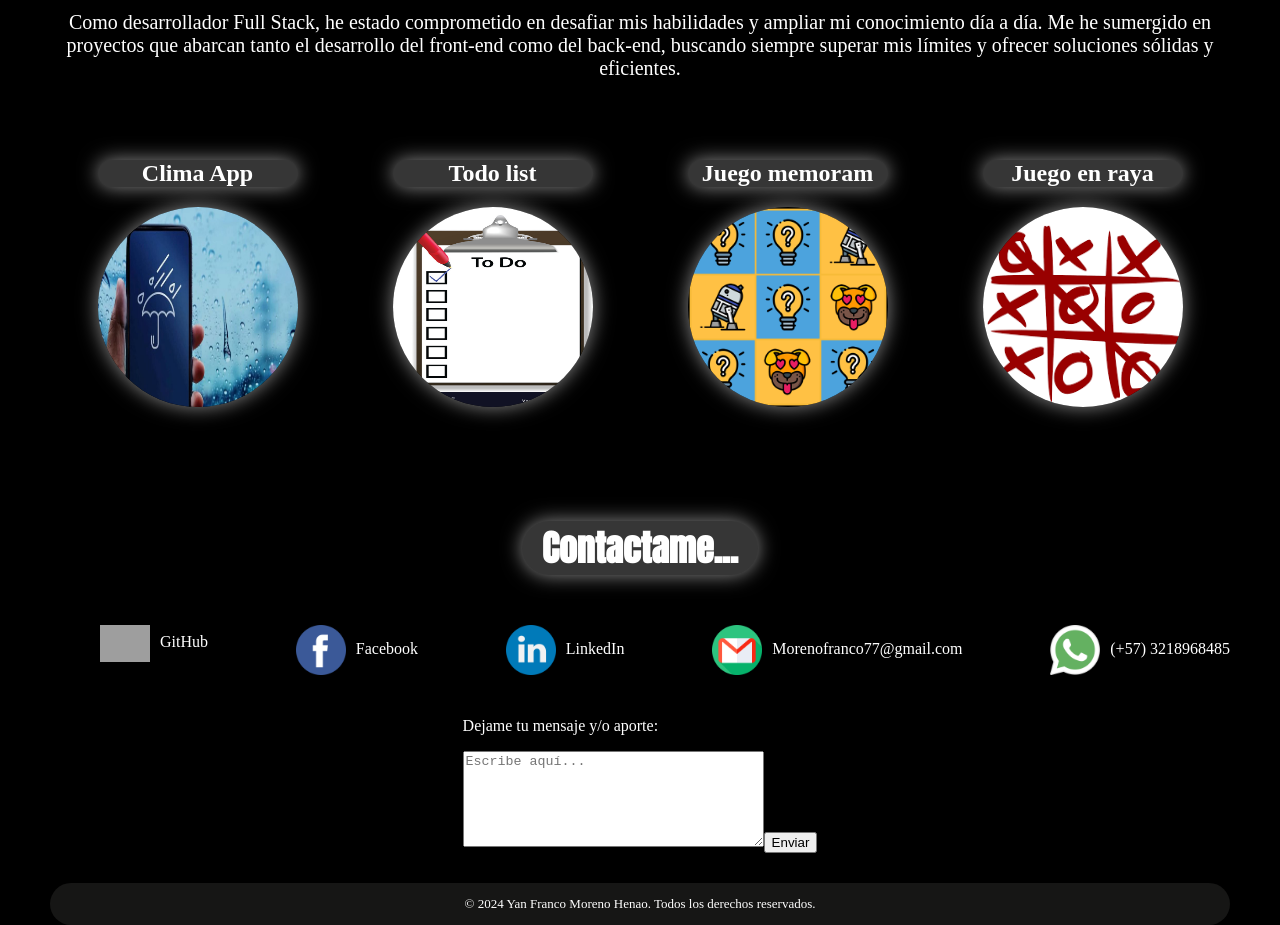
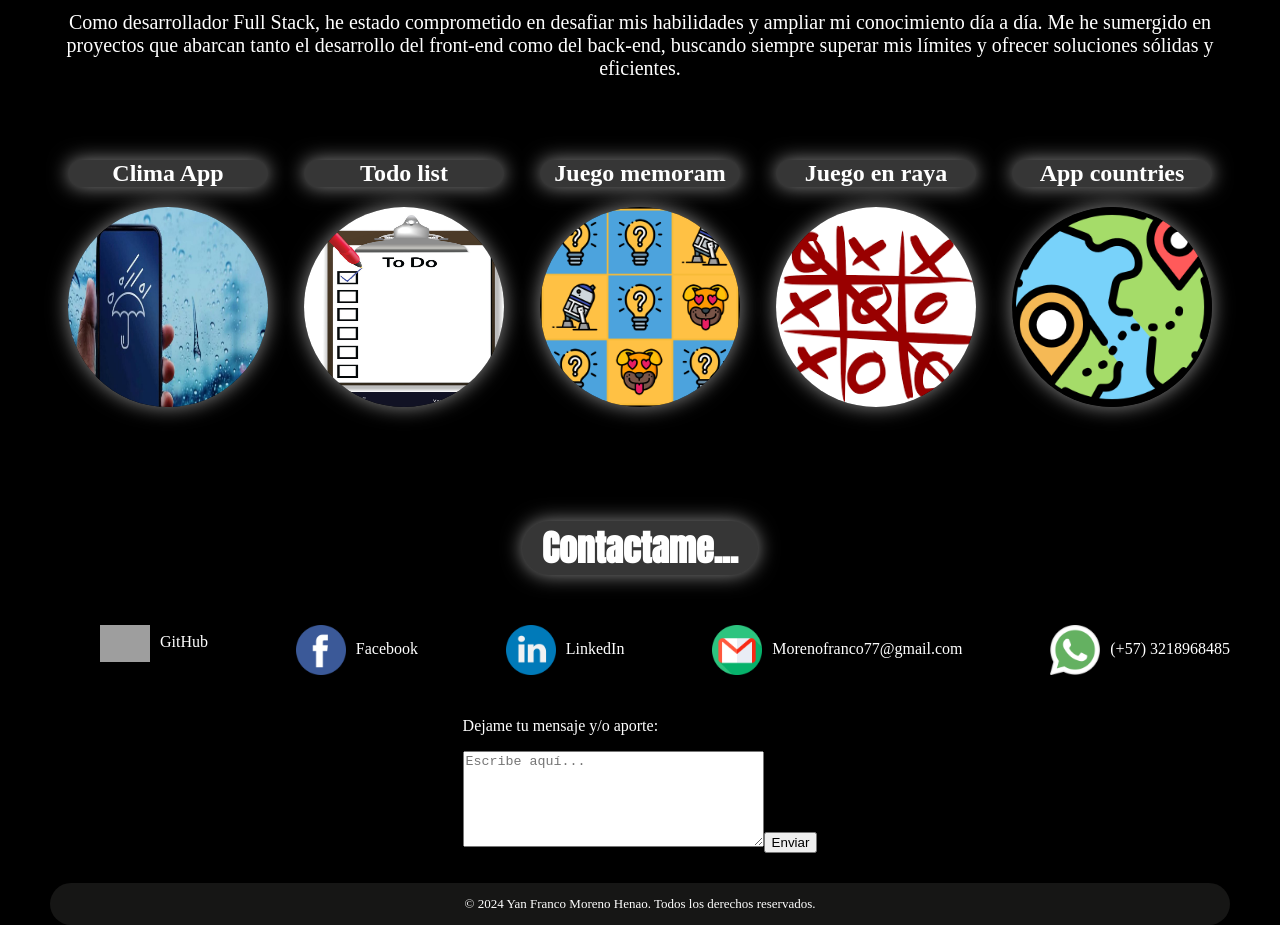
Before and after one commit to YanMFranco/PortafolioF, a React (Vite) app: page / in a window 1280 px wide. Shown: the part 1740-2665 px from the top of the page. Built offline with nearby package versions, Linux system fonts and the light colour scheme; grey boxes are pictures that could not be loaded.

Commit message:
agg proyecto

```diff
--- a/src/components/Proyectos.jsx
+++ b/src/components/Proyectos.jsx
@@ -4,6 +4,7 @@ import climapp from './img/clima.jpg';
 import todolist from './img/todolist.jpg';
 import memoram from './img/memoram.png';
 import raya from './img/raya.png';
+import mundo from './img/mundo.png';
 
 const Proyectos = () => {
     return (
@@ -32,6 +33,10 @@ const Proyectos = () => {
                     <h2>Juego en raya</h2>
                     <Link to={"https://main--animated-rabanadas-222a68.netlify.app/"}><img src={raya} alt="Juego en raya" className="img-Proyectos" /></Link>
                 </div>
+                <div>
+                    <h2>App countries</h2>
+                    <Link to={"https://app-countries-theta.vercel.app/"}><img src={mundo} alt="app countries" className="img-Proyectos" /></Link>
+                </div>
             </div>
         </div>
     )
```
Also changed, not shown: src/components/img/mundo.png (added).
